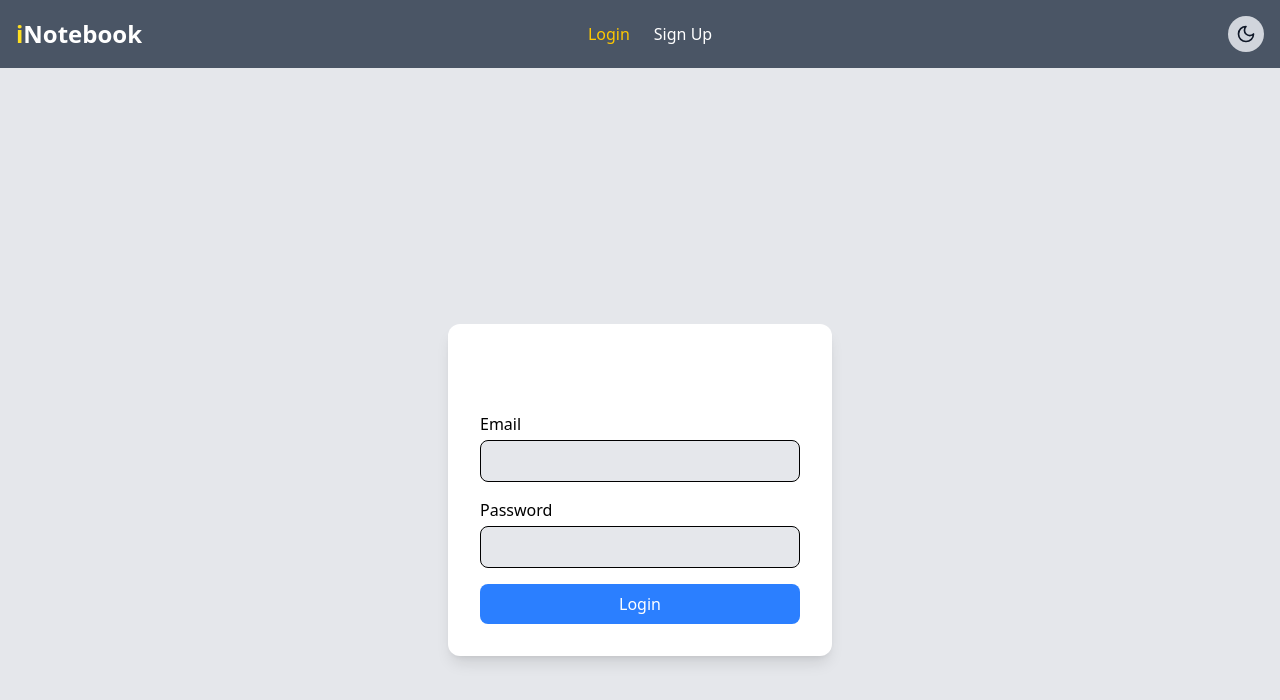
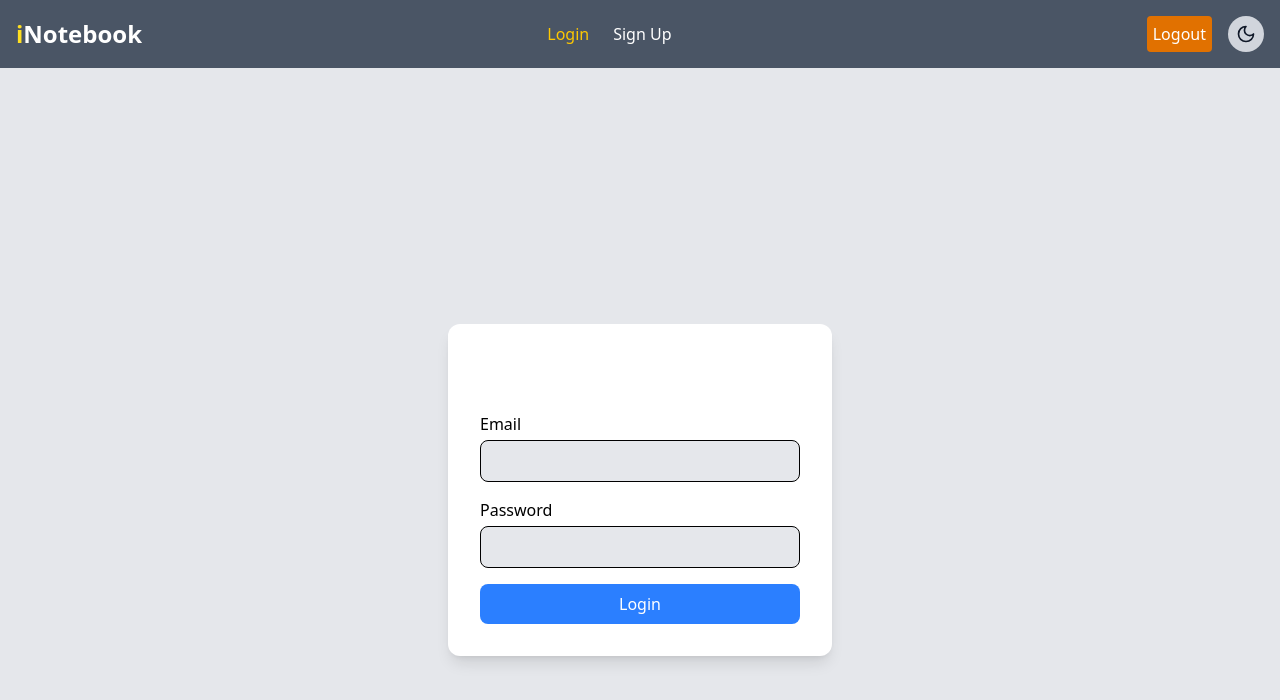
Before and after one commit to BoradDenish/mern-inotebook, a React (Vite) app in the folder inotebook-frontend/: page /login in a window 1280 px wide. Shown: the top 700 px of the page. Built offline with nearby package versions, Linux system fonts and the light colour scheme.

Commit message:
change button design

```diff
--- a/inotebook-frontend/src/components/Navbar.jsx
+++ b/inotebook-frontend/src/components/Navbar.jsx
@@ -34,7 +34,6 @@ export default function Navbar() {
           <Link to="/" className={`hover:text-yellow-300 transition ${location.pathname === "/" ? "text-yellow-400" : ""}`}>
             Note List
           </Link>
-          <button onClick={handleLogout} className="cursor-pointer hover:text-yellow-300 transition text-yellow-400">Logout</button>
         </div>
         ) : (
         <div className="gap-3 space-x-6 mr-[70px]">
@@ -48,6 +47,7 @@ export default function Navbar() {
       )}
 
       <div className="flex items-center space-x-4">
+      <button onClick={handleLogout} className="cursor-pointer hover:text-yellow-900 transition bg-amber-600 p-1.5 rounded">Logout</button>
         <button
           onClick={() => setDarkMode((prevMode) => !prevMode)}
           className="p-2 rounded-full bg-gray-300 dark:bg-gray-700 text-gray-900 dark:text-yellow-300 hover:bg-gray-400 dark:hover:bg-gray-600 transition"
```
